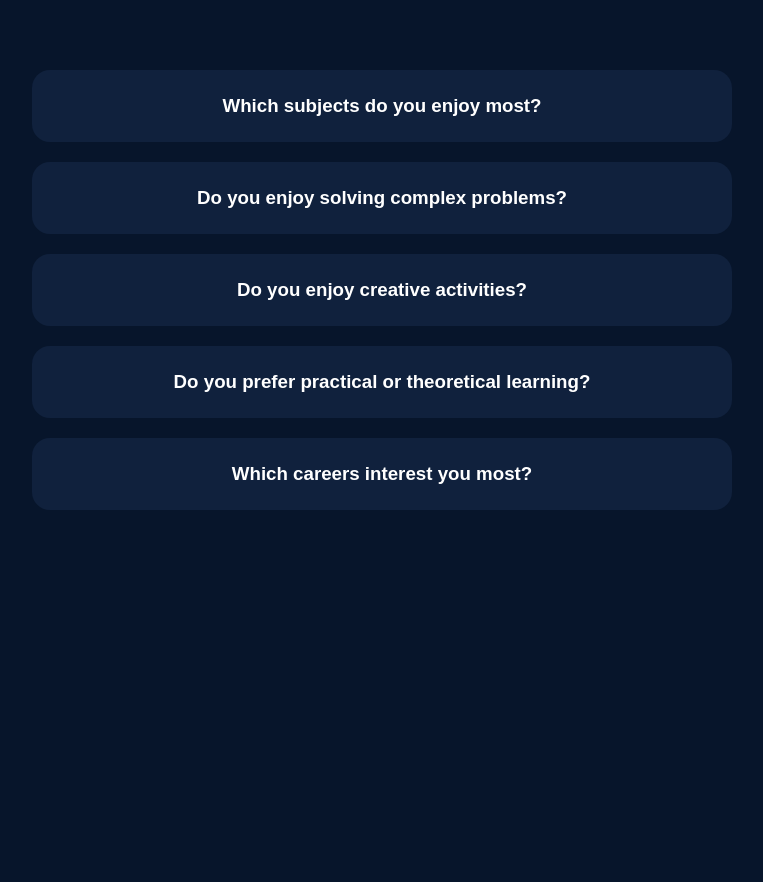
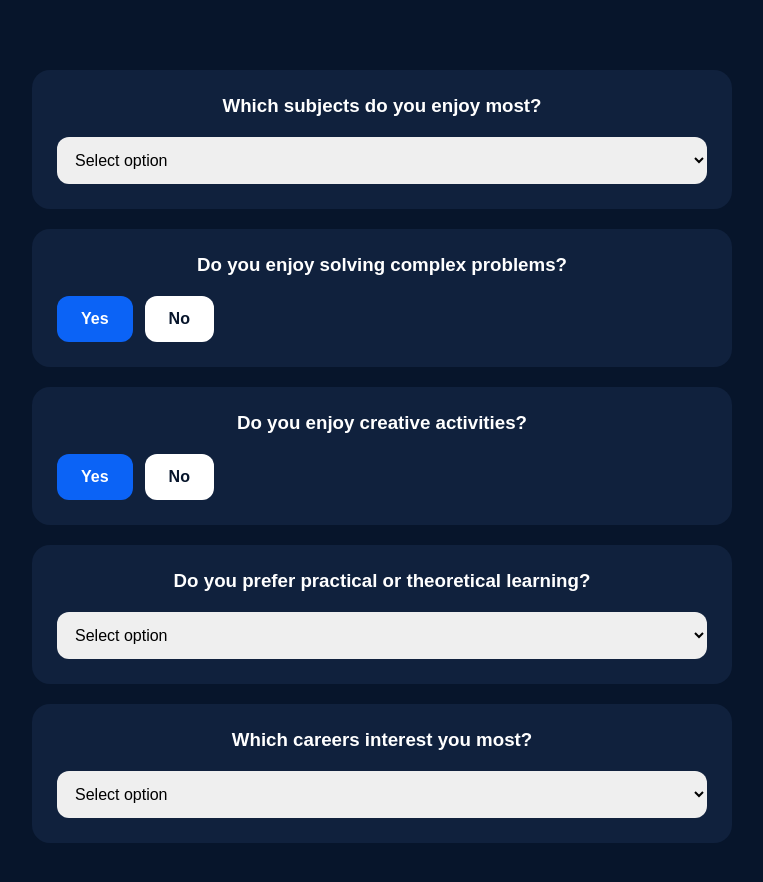
Before and after one commit to 77joses/SwiftPath-, a React (Vite) app: page / in a window 1280 px wide. Shown: the part 840-1722 px from the top of the page, without its empty margins (258-1021 px from the left). Before the commit the page ends 1410 px from the top, so only its background shows below. Built offline with nearby package versions, Linux system fonts and the light colour scheme.

Commit message:
Update App.jsx

```diff
--- a/src/App.jsx
+++ b/src/App.jsx
@@ -56,10 +56,14 @@ export default function App() {
           }}
         >
           {questions.map((item) => (
-            <QuestionCard
-              key={item.id}
-              question={item.question}
-            />
+
+<QuestionCard
+  key={item.id}
+  question={item.question}
+  type={item.type}
+  options={item.options}
+/>
+
           ))}
         </div>
 
```
